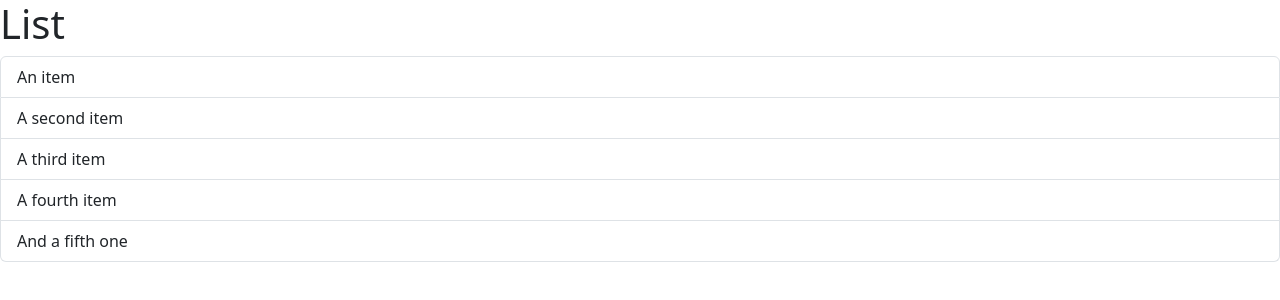
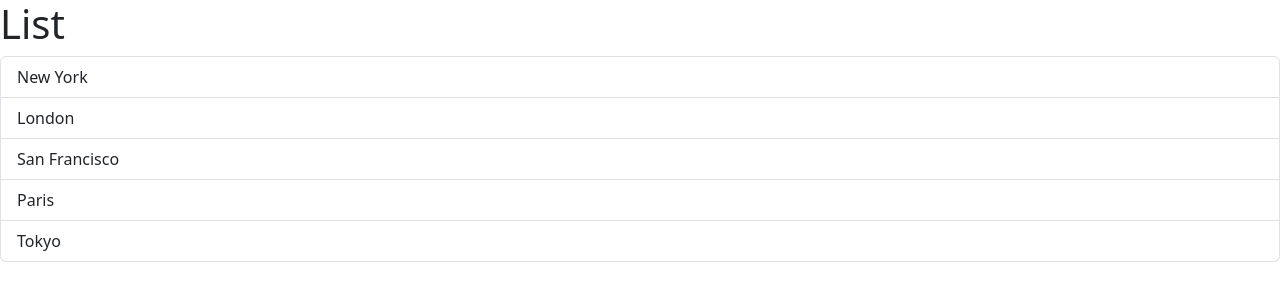
Before and after one commit to dhyseni20/games-app, a React (Vite) app: page / in a window 1280 px wide. Shown: the top 300 px of the page. Built offline with nearby package versions, Linux system fonts and the light colour scheme.

Commit message:
Rendering Lists

```diff
--- a/src/components/ListGroup.tsx
+++ b/src/components/ListGroup.tsx
@@ -1,14 +1,16 @@
 //Adding Fragments
 function ListGroup() {
+  const items = ["New York", "London", "San Francisco", "Paris", "Tokyo"];
+
   return (
     <>
       <h1>List</h1>
       <ul className="list-group">
-        <li className="list-group-item">An item</li>
-        <li className="list-group-item">A second item</li>
-        <li className="list-group-item">A third item</li>
-        <li className="list-group-item">A fourth item</li>
-        <li className="list-group-item">And a fifth one</li>
+        {items.map((item) => (
+          <li key={item} className="list-group-item">
+            {item}
+          </li>
+        ))}
       </ul>
     </>
   );
```
